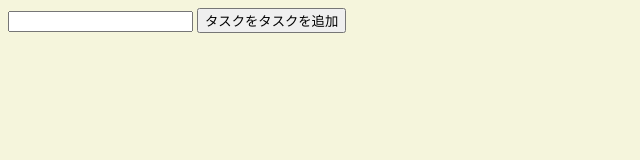
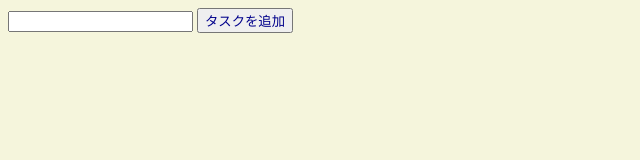
Before and after one commit to Hamu-T/todo-app-2, a plain HTML site: page index.html in a window 1280 px wide. Shown: the whole page, without its empty margins (0-640 px from the left). Drawn offline with nearby package versions, Linux system fonts and the light colour scheme.

Commit message:
button-color-change

```diff
--- a/css/style.css
+++ b/css/style.css
@@ -1,3 +1,6 @@
 body {
     background-color:beige;
 }
+#addTodo {
+    color:darkblue;
+}
--- a/index.html
+++ b/index.html
@@ -10,7 +10,7 @@
 <body>
     <div>
         <input type="text" id="input">
-        <button id="addTodo">タスクをタスクを追加</button>
+        <button id="addTodo">タスクを追加</button>
     </div>
     <div>
         <ul id="todoList"></ul>
```
